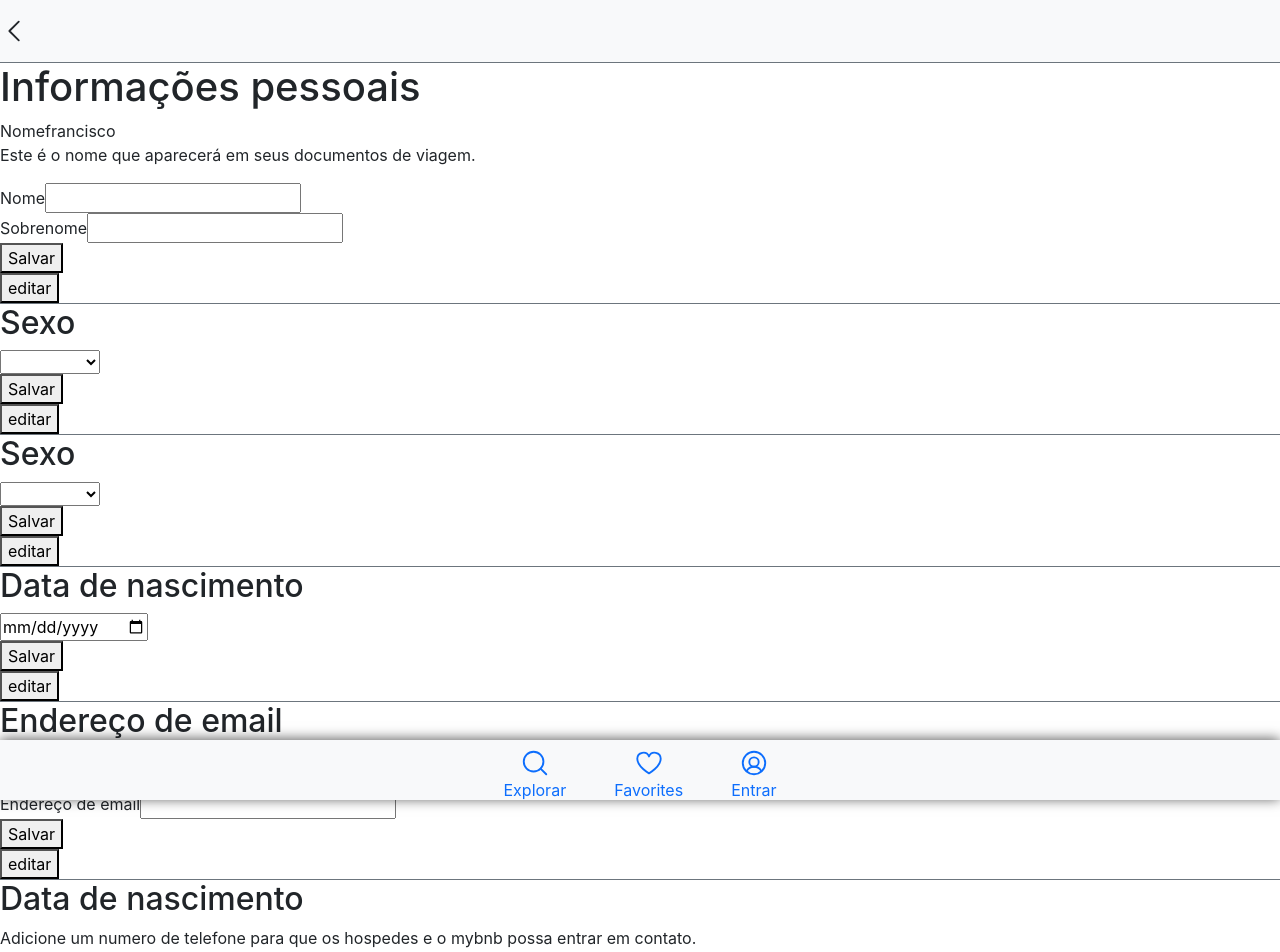
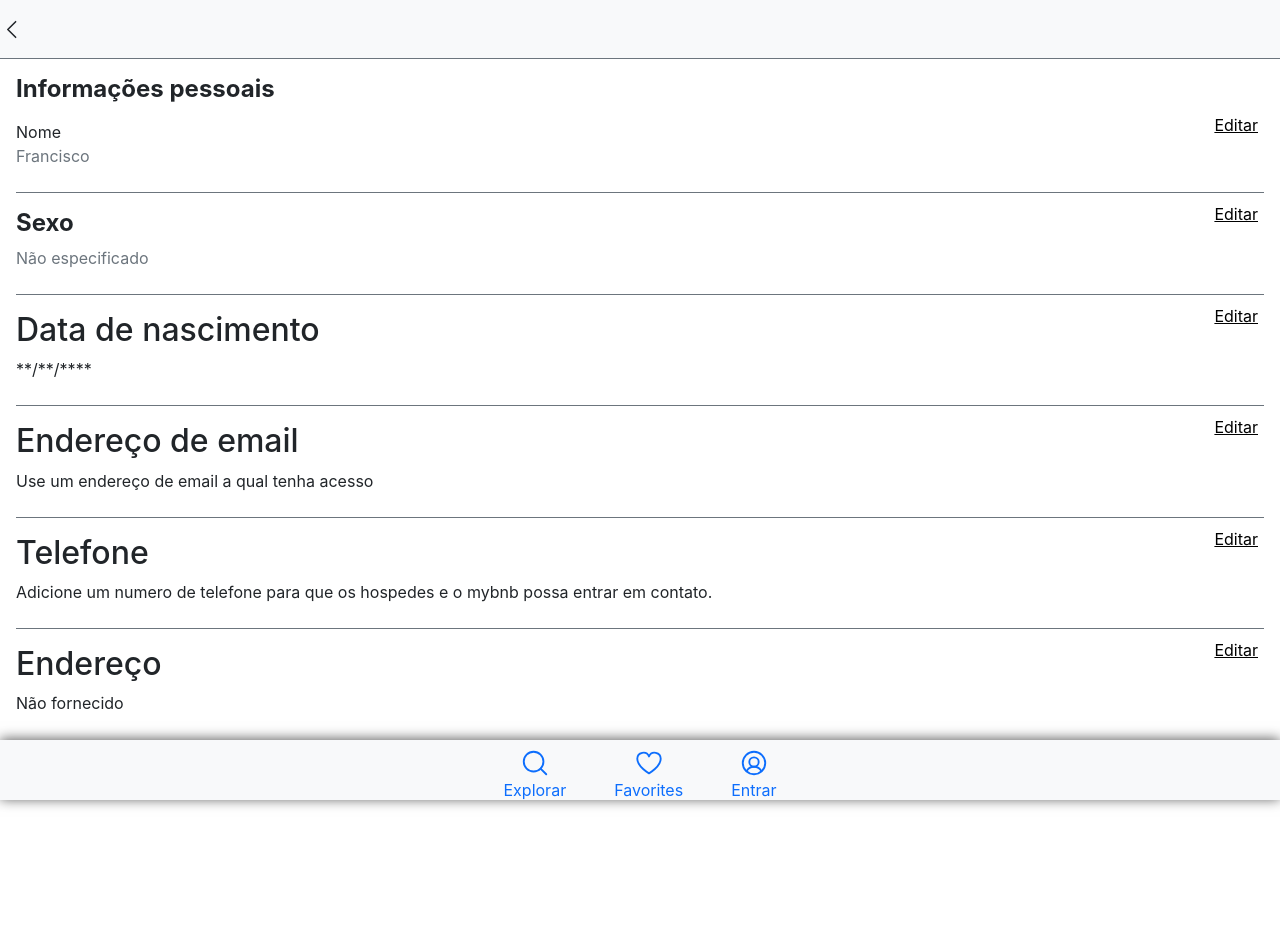
Before and after one commit to FranciscoNeto2909/MybnbApp, a React (Vite) app: page /profile/personal-infos in a window 1280 px wide. Shown: the top 952 px of the page. After the commit the page ends 800 px from the top, so only its background shows below. Built offline with nearby package versions, Linux system fonts and the light colour scheme.

Commit message:
app slice created, personal infos stylized and code improved

```diff
--- a/src/App.jsx
+++ b/src/App.jsx
@@ -7,16 +7,18 @@ import Nav from "./components/Nav"
 import Profile from "./pages/Profile"
 import Login from "./pages/Login"
 import PersonalInfos from "./components/user/PersonalInfos"
+import { useSelector } from "react-redux"
 export default function App() {
   const [showFilter, setShowFilter] = useState(false)
+  const isNavVisible = useSelector(data => data.app.navVisibility)
   function handleOpenFilter() {
     setShowFilter(!showFilter)
   }
   return (
     <div className="App">
-      {!showFilter && <Nav />}
+      {isNavVisible && <Nav />}
       <Routes>
-        <Route path="/" element={<Home showFilter={showFilter} handleOpenFilter={handleOpenFilter} />} />
+        <Route path="/" element={<Home />} />
         <Route path="/favorites" element={<Favorites />} />
         <Route path="/login" element={<Login />} />
         <Route path="/profile" element={<Profile />} />
--- /dev/null
+++ b/src/assets/appSlice.js
@@ -0,0 +1,19 @@
+import { createSlice } from "@reduxjs/toolkit";
+
+const appSlice = createSlice({
+    name: "app",
+    initialState: {
+        navVisibility:true
+    },
+    reducers: {
+      showNav(state) {
+        return{...state, navVisibility:true }
+      },
+      hideNav(state) {
+        return{...state, navVisibility:false }
+      }
+    },
+    extraReducers: {}
+})
+export const {showNav, hideNav } = appSlice.actions
+export default appSlice.reducer
--- a/src/assets/store.js
+++ b/src/assets/store.js
@@ -1,10 +1,12 @@
 import { configureStore } from "@reduxjs/toolkit";
 import userSlice from "./userSlice"
 import acomodationSlice from "./acomodationSlice"
+import appSlice from "./appSlice";
 
 export const store = configureStore({
     reducer:{
         user:userSlice,
-        acomodation:acomodationSlice
+        acomodation:acomodationSlice,
+        app:appSlice
     }
 })
--- a/src/components/Destiny.jsx
+++ b/src/components/Destiny.jsx
@@ -68,7 +68,7 @@ export default function Destiny({ handleOpenDestiny }) {
                         <div className="destiny-maps d-flex justify-content-between m-2">
                             {
                                 destinations.map((dest, i) => (
-                                    <div className="destiny-map mx-2 border border-2 rounded-3 d-flex flex-column align-items-center p-1">
+                                    <div key={i} className="destiny-map mx-2 border border-2 rounded-3 d-flex flex-column align-items-center p-1">
                                         <img className="destiny-map-img p-2" src={dest.img} alt="" />
                                         <p className="destiny-text p-0 m-0">{dest.text}</p>
                                     </div>
--- a/src/components/SearchBar.jsx
+++ b/src/components/SearchBar.jsx
@@ -1,10 +1,14 @@
-export default function SearchBar({handleOpenFilter,handleOpenDestiny}) {
+import { useDispatch } from "react-redux"
+import { hideNav } from "../assets/appSlice"
+
+export default function SearchBar({handleOpenDestiny}) {
+    const dispatch = useDispatch()
     return (
         <div className="search-container position-relative p-2 mt-2 mx-3">
-            <button type="text" id="search-input" className="search-input form-control rounded-5 ps-5 py-4" onClick={handleOpenDestiny} >
+            <button type="text" id="search-input" className="search-input form-control rounded-5 ps-5 py-4" onClick={() => handleOpenDestiny()} >
             </button>
             <div className="search-filter-container position-absolute px-3 p-2">
-                <button className="search-filter-btn py-1 rounded-5 bg-transparent" onClick={handleOpenFilter}><img src="https://icons-for-free.com/iconfiles/png/512/filter-131979013401653166.png" className="search-button-img" /> </button>
+                <button className="search-filter-btn py-1 rounded-5 bg-transparent" onClick={() => dispatch(hideNav())}><img src="https://icons-for-free.com/iconfiles/png/512/filter-131979013401653166.png" className="search-button-img" /> </button>
             </div>
             <label htmlFor="search-input" className="search-lbl">Para onde?</label>
             <div className="search-desc-container position-absolute d-flex">
--- a/src/components/user/PersonalInfos.jsx
+++ b/src/components/user/PersonalInfos.jsx
@@ -1,87 +1,98 @@
 import { CaretLeft } from "phosphor-react"
+import { useState } from "react"
+import { useDispatch } from "react-redux"
 import { useNavigate } from "react-router-dom"
+import { showNav } from "../../assets/appSlice"
 export default function name() {
     const navigate = useNavigate()
+    const dispatch = useDispatch()
+    const [nameVisib, setNameVisb] = useState(false)
+    const [sexoVisib, setSexoVisb] = useState(false)
+    const [birthVisib, setBirthVisb] = useState(false)
+    const [EmailVisib, setEmailVisb] = useState(false)
+    const [phoneVisib, setPhoneVisb] = useState(false)
+    const [AddrVisib, setAddrVisb] = useState(false)
+
+
+    function handleBackButton() {
+        navigate(-1)
+        dispatch(showNav())
+    }
     return (
         <div>
-            <header className="py-3 position-sticky top-0 bg-light border-bottom border-secondary">
-                <CaretLeft size={30} onClick={()=>navigate(-1)}/>
+            <header className="personalinfo-header py-3 position-sticky top-0 bg-light border-bottom border-secondary">
+                <CaretLeft size={25} onClick={handleBackButton} />
             </header>
-            <main>
-                <h1>Informações pessoais</h1>
-                <div className="personalInfo-name-container border-bottom border-secondary">
+            <main className="p-3">
+                <h1 className="fs-4 fw-bold">Informações pessoais</h1>
+                <div className="personalInfo-name-container border-bottom border-secondary position-relative py-2 my-2">
                     <label>Nome</label>
-                    francisco
-                    <p>Este é o nome que aparecerá em seus documentos de viagem.</p>
-                    <div className="personalInfo-name">
-                        <div className="personalInfo-changeName">
-                            <label htmlFor="nome">Nome</label>
-                            <input type="text" id="nome" />
+                    {nameVisib ?
+                        <p className="text-secondary">Este é o nome que aparecerá em seus documentos de viagem.</p> :
+                        <p className="text-secondary">Francisco</p>
+                    }
+                    {nameVisib &&
+                        <div className="personalInfo-name position-relative">
+                            <div className="phone input-group-lg col-11 my-2">
+                                <input id="name" type="text" className="inpt border border-secondary rounded ps-3" autoComplete="none" required />
+                                <label className="lbl" htmlFor="name">Name</label>
                             </div>
-                        <div className="personalInfo-changeSobrenome">
-                            <label htmlFor="sobrenome">Sobrenome</label>
-                            <input type="text" id="sobrenome" />
+                            <div className="phone input-group-lg col-11 position-relative">
+                                <input id="sobrenome" type="text" className="inpt border border-secondary rounded ps-3 border" autoComplete="none" required />
+                                <label className="lbl" htmlFor="sobrenome">Sobrenome</label>
                             </div>
-                        <button>Salvar</button>
+                            <button className="btn btn-dark my-3 py-2">Salvar</button>
                         </div>
-                    <button>editar</button>
+                    }
+                    <button className="position-absolute top-0 end-0 border-0 bg-transparent text-decoration-underline" onClick={e => setNameVisb(!nameVisib)}>Editar</button>
                 </div>
-                <div className="personalInfo-sexo-container border-bottom border-secondary">
-                    <h2>Sexo</h2>
+                <div className="personalInfo-sexo-container border-bottom border-secondary position-relative py-2 my-2">
+                    <h2 className="fs-4 fw-bold">Sexo</h2>
+                    <p className="text-secondary">Não especificado</p>
+                    {sexoVisib &&
                         <div className="personalInfo-sexo">
                             <div className="personalInfo-changeSexo">
-                            <select name="" id="">
+                                <select name="" id="" className="form-select">
                                     <option value=""></option>
                                     <option value="homen">Masculino</option>
                                     <option value="mulher">Feminino</option>
                                     <option value="outro">Outros</option>
                                 </select>
                             </div>
-                        <button>Salvar</button>
+                            <button className="btn btn-dark my-3 py-2">Salvar</button>
                         </div>
-                    <button>editar</button>
+                    }
+                    <button className="position-absolute top-0 end-0 border-0 bg-transparent text-decoration-underline" onClick={() => setSexoVisb(!sexoVisib)}>Editar</button>
                 </div>
-                <div className="personalInfo-sexo-container border-bottom border-secondary">
-                    <h2>Sexo</h2>
-                    <div className="personalInfo-sexo">
-                        <div className="personalInfo-changeSexo">
-                            <select name="" id="" defaultValue="Não especificado">
-                                <option value=""></option>
-                                <option value="homen">Masculino</option>
-                                <option value="mulher">Feminino</option>
-                                <option value="outro">Outros</option>
-                            </select>
-                        </div>
-                        <button>Salvar</button>
-                    </div>
-                    <button>editar</button>
-                </div>
-                <div className="personalInfo-nascimento-container border-bottom border-secondary">
+                <div className="personalInfo-nascimento-container border-bottom border-secondary position-relative py-2 my-2">
                     <h2>Data de nascimento</h2>
+                    {!birthVisib && <p>**/**/****</p>}
+                    {birthVisib &&
                         <div className="personalInfo-nascimento">
                             <div className="personalInfo-changeSexo">
-                            <input type="date" />
+                                <input type="date" className="form-control"/>
                             </div>
-                        <button>Salvar</button>
+                            <button className="btn btn-dark my-3 py-2">Salvar</button>
                         </div>
-                    <button>editar</button>
+                    }
+                    <button className="position-absolute top-0 end-0 border-0 bg-transparent text-decoration-underline" onClick={() => setBirthVisb(!birthVisib)}>Editar</button>
                 </div>
-                <div className="personalInfo-email-container border-bottom border-secondary">
+                <div className="personalInfo-email-container border-bottom border-secondary position-relative py-2 my-2">
                     <h2>Endereço de email</h2>
-                    <p>Use um endereço de email a qual tenha acesso</p>
-                    <div className="personalInfo-nascimento">
-                        <div className="personalInfo-changeSexo">
-                            <label htmlFor="email">Endereço de email</label>
-                            <input type="email" id="email" />
+                    {!EmailVisib && <p>Use um endereço de email a qual tenha acesso</p>}
+                    {EmailVisib && <div className="personalInfo-nascimento">
+                        <div className="phone input-group-lg col-11 my-2">
+                                <input id="name" type="email" className="inpt border border-secondary rounded ps-3" autoComplete="none" required />
+                                <label className="lbl" htmlFor="name">Endereço de email</label>
                             </div>
-                        <button>Salvar</button>
+                        <button className="btn btn-dark my-3 py-2">Salvar</button>
+                    </div>}
+                    <button className="position-absolute top-0 end-0 border-0 bg-transparent text-decoration-underline" onClick={() => setEmailVisb(!EmailVisib)}>Editar</button>
                 </div>
-                    <button>editar</button>
-                </div>
-                <div className="personalInfo-telefone-container border-bottom border-secondary">
-                    <h2>Data de nascimento</h2>
-                    <p>Adicione um numero de telefone para que os hospedes e o mybnb possa entrar em contato.</p>
-                    <div className="personalInfo-telefone">
+                <div className="personalInfo-telefone-container border-bottom border-secondary position-relative py-2 my-2">
+                    <h2>Telefone</h2>
+                    {!phoneVisib && <p>Adicione um numero de telefone para que os hospedes e o mybnb possa entrar em contato.</p>}
+                    {phoneVisib && <div className="personalInfo-telefone">
                         <p>Insira um novo numero de telefone</p>
                         <div className="personalInfo-changeTelefone">
                             <div className="countrysDDD input-group-lg col-11 position-relative">
@@ -103,20 +114,22 @@ export default function name() {
                             </div>
                             <p>Não enviaremos um sms para verificar seu número.</p>
                         </div>
-                        <button>Verificar</button>
+                        <button className="btn btn-dark my-3 py-2">Verificar</button>
+                    </div>}
+                    <button className="position-absolute top-0 end-0 border-0 bg-transparent text-decoration-underline" onClick={() => setPhoneVisb(!phoneVisib)}>Editar</button>
                 </div>
-                    <button>editar</button>
+                <div className="personalInfo-endereco-container
+                position-relative py-2 my-2">
+                    <h2>Endereço</h2>
+                    {!AddrVisib && <p>Não fornecido</p>}
+                   {AddrVisib && <div className="personalInfo-endereco">
+                    <div className="phone input-group-lg col-11 position-relative">
+                                <input id="address" type="text" className="inpt border border-secondary rounded ps-3" autoComplete="none" required onChange={e => setPNum(e.target.value)} />
+                                <label className="lbl" htmlFor="address">Endereço</label>
                             </div>
-                <div className="personalInfo-endereco-container border-bottom">
-                    <h2>Endereço</h2>
-                    <div className="personalInfo-endereco border border-bottom">
-                        <div className="personalInfo-changeEndereco">
-                            <label htmlFor="endereco">Endereço</label>
-                            <input type="text" id="endereco" />
-                        </div>
-                        <button>Salvar</button>
-                    </div>
-                    <button>editar</button>
+                        <button className="btn btn-dark my-3 py-2">Salvar</button>
+                    </div>}
+                    <button className="position-absolute top-0 end-0 border-0 bg-transparent text-decoration-underline" onClick={() => setAddrVisb(!AddrVisib)}>Editar</button>
                 </div>
             </main >
         </div >
--- a/src/index.css
+++ b/src/index.css
@@ -272,6 +272,9 @@ details[open] summary::after{
 .profile-footer{
   font-size: .85rem;
 }
+.personalinfo-header{
+  z-index: 1;
+}
 @media (max-width: 700px) {
   .search-desc-item{
   font-size: .7rem;
```
Also changed, not shown: src/components/AcomodationsFilter.jsx (+7 -1 lines), src/pages/Home.jsx (+5 -3 lines), src/pages/Profile.jsx (+7 -2 lines). Lines whose indentation alone changed are shown as unchanged.
